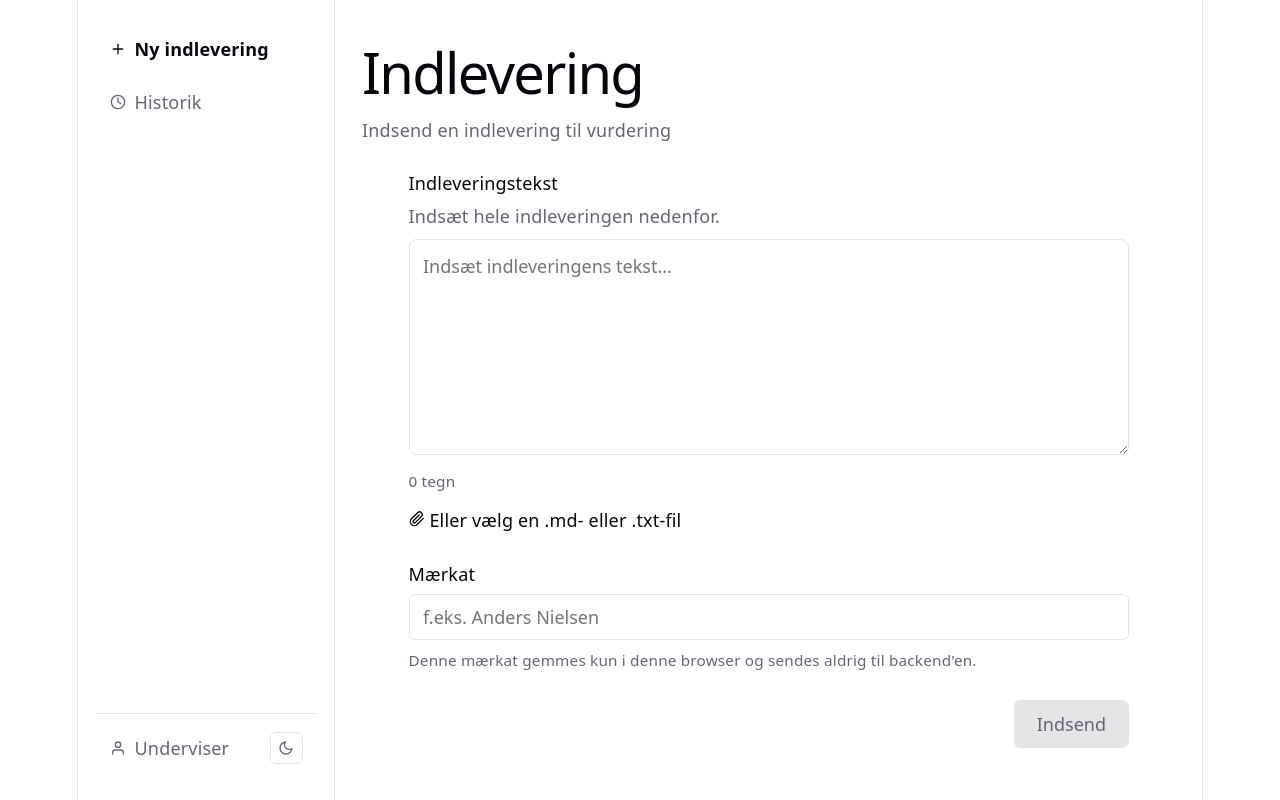
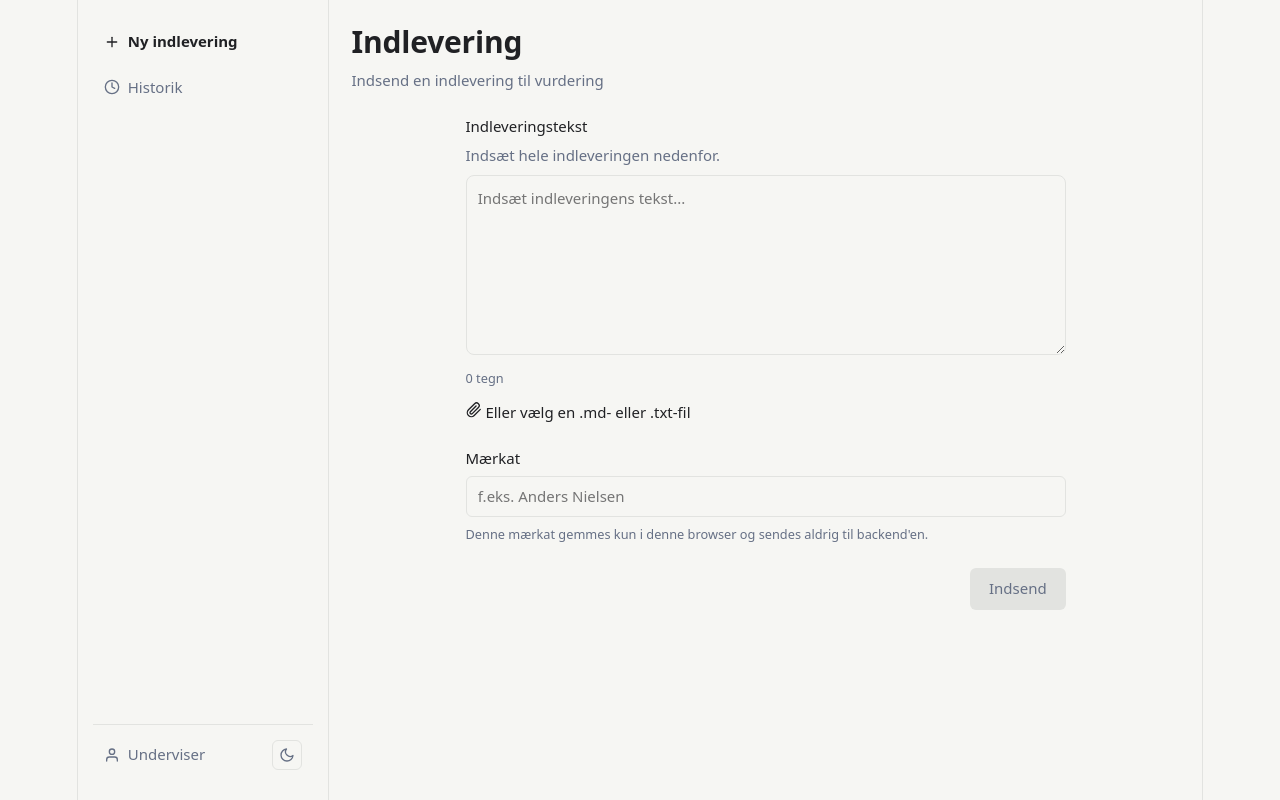
Before and after one commit to Mortenjenne/rubric-ai-ui, a React (Vite) app: page / in a window 1280 px wide. Built offline with nearby package versions, Linux system fonts and the light colour scheme; no server answers.

Commit message:
Introduce light-first Scandinavian palette and Deep Nordic Teal accent (ticket 12)

```diff
--- a/src/index.css
+++ b/src/index.css
@@ -1,26 +1,39 @@
 :root {
-  --text: #6b6375;
-  --text-h: #08060d;
-  --bg: #fff;
-  --border: #e5e4e7;
+  --bg: #f6f6f3;
+  --surface: #ffffff;
+  --text: #667085;
+  --text-h: #202124;
+  --text-muted: #98a2b3;
+  --border: #e2e3e0;
+  --border-subtle: #eef0ed;
   --code-bg: #f4f3ec;
-  --accent: #aa3bff;
-  --accent-bg: rgba(170, 59, 255, 0.1);
-  --accent-border: rgba(170, 59, 255, 0.5);
+  --accent: #285c5b;
+  --accent-hover: #214b4a;
+  --accent-bg: #eef5f3;
+  --accent-border: rgba(40, 92, 91, 0.4);
   --social-bg: rgba(244, 243, 236, 0.5);
   --danger: #c0152f;
   --danger-bg: rgba(192, 21, 47, 0.08);
   --danger-border: rgba(192, 21, 47, 0.4);
   --shadow:
-    rgba(0, 0, 0, 0.1) 0 10px 15px -3px, rgba(0, 0, 0, 0.05) 0 4px 6px -2px;
+    rgba(0, 0, 0, 0.06) 0 10px 15px -3px, rgba(0, 0, 0, 0.03) 0 4px 6px -2px;
+
+  --space-1: 4px;
+  --space-2: 8px;
+  --space-3: 12px;
+  --space-4: 16px;
+  --space-5: 24px;
+  --space-6: 32px;
+  --space-7: 48px;
+  --space-8: 64px;
 
   --sans: system-ui, 'Segoe UI', Roboto, sans-serif;
   --heading: system-ui, 'Segoe UI', Roboto, sans-serif;
   --mono: ui-monospace, Consolas, monospace;
 
-  font: 18px/145% var(--sans);
-  letter-spacing: 0.18px;
-  color-scheme: light dark;
+  font: 15px/155% var(--sans);
+  letter-spacing: normal;
+  color-scheme: light;
   color: var(--text);
   background: var(--bg);
   font-synthesis: none;
@@ -29,64 +42,27 @@
   -moz-osx-font-smoothing: grayscale;
 
   @media (max-width: 1024px) {
-    font-size: 16px;
+    font-size: 14px;
   }
 }
 
-@media (prefers-color-scheme: dark) {
-  :root {
-    --text: #9ca3af;
-    --text-h: #f3f4f6;
-    --bg: #16171d;
-    --border: #2e303a;
-    --code-bg: #1f2028;
-    --accent: #c084fc;
-    --accent-bg: rgba(192, 132, 252, 0.15);
-    --accent-border: rgba(192, 132, 252, 0.5);
-    --social-bg: rgba(47, 48, 58, 0.5);
-    --danger: #f87171;
-    --danger-bg: rgba(248, 113, 113, 0.12);
-    --danger-border: rgba(248, 113, 113, 0.4);
-    --shadow:
-      rgba(0, 0, 0, 0.4) 0 10px 15px -3px, rgba(0, 0, 0, 0.25) 0 4px 6px -2px;
-  }
-
-  #social .button-icon {
-    filter: invert(1) brightness(2);
-  }
-}
-
-/* Manual theme override (src/shared/theme/theme.js) — an attribute selector's specificity beats
-   a bare `:root`, so these win over the prefers-color-scheme block above regardless of source
-   order, letting an explicit choice override whatever the OS reports. */
-:root[data-theme='light'] {
-  color-scheme: light;
-  --text: #6b6375;
-  --text-h: #08060d;
-  --bg: #fff;
-  --border: #e5e4e7;
-  --code-bg: #f4f3ec;
-  --accent: #aa3bff;
-  --accent-bg: rgba(170, 59, 255, 0.1);
-  --accent-border: rgba(170, 59, 255, 0.5);
-  --social-bg: rgba(244, 243, 236, 0.5);
-  --danger: #c0152f;
-  --danger-bg: rgba(192, 21, 47, 0.08);
-  --danger-border: rgba(192, 21, 47, 0.4);
-  --shadow:
-    rgba(0, 0, 0, 0.1) 0 10px 15px -3px, rgba(0, 0, 0, 0.05) 0 4px 6px -2px;
-}
-
+/* Manual theme override (src/shared/theme/theme.js) — the app always sets data-theme explicitly
+   on load (light is the default; dark is opt-in only via the toggle), so OS/browser
+   prefers-color-scheme is intentionally not consulted here. */
 :root[data-theme='dark'] {
   color-scheme: dark;
+  --bg: #16171d;
+  --surface: #1d1f27;
   --text: #9ca3af;
   --text-h: #f3f4f6;
-  --bg: #16171d;
+  --text-muted: #6b7280;
   --border: #2e303a;
+  --border-subtle: #262832;
   --code-bg: #1f2028;
-  --accent: #c084fc;
-  --accent-bg: rgba(192, 132, 252, 0.15);
-  --accent-border: rgba(192, 132, 252, 0.5);
+  --accent: #5ea39f;
+  --accent-hover: #4c8d89;
+  --accent-bg: rgba(94, 163, 159, 0.15);
+  --accent-border: rgba(94, 163, 159, 0.5);
   --social-bg: rgba(47, 48, 58, 0.5);
   --danger: #f87171;
   --danger-bg: rgba(248, 113, 113, 0.12);
@@ -118,26 +94,26 @@ body {
 h1,
 h2 {
   font-family: var(--heading);
-  font-weight: 500;
+  font-weight: 600;
   color: var(--text-h);
 }
 
 h1 {
-  font-size: 56px;
-  letter-spacing: -1.68px;
-  margin: 32px 0;
+  font-size: 30px;
+  line-height: 128%;
+  letter-spacing: -0.2px;
+  margin: 0 0 8px;
   @media (max-width: 1024px) {
-    font-size: 36px;
-    margin: 20px 0;
+    font-size: 26px;
   }
 }
 h2 {
-  font-size: 24px;
-  line-height: 118%;
-  letter-spacing: -0.24px;
+  font-size: 19px;
+  line-height: 130%;
+  letter-spacing: -0.1px;
   margin: 0 0 8px;
   @media (max-width: 1024px) {
-    font-size: 20px;
+    font-size: 17px;
   }
 }
 p {
--- a/src/shared/theme/theme.js
+++ b/src/shared/theme/theme.js
@@ -9,14 +9,11 @@ function readStoredTheme() {
   }
 }
 
-function systemPrefersDark() {
-  if (typeof window.matchMedia !== 'function') return false
-  return window.matchMedia('(prefers-color-scheme: dark)').matches
-}
-
-/** @returns {'light' | 'dark'} the explicitly chosen theme, or the OS preference if none was chosen */
+/** @returns {'light' | 'dark'} the explicitly chosen theme, or 'light' if none was chosen.
+ * Light is always the default presentation — the OS/browser color-scheme preference is
+ * intentionally not consulted; dark is opt-in only via the manual toggle. */
 export function getEffectiveTheme() {
-  return readStoredTheme() ?? (systemPrefersDark() ? 'dark' : 'light')
+  return readStoredTheme() ?? 'light'
 }
 
 /** @param {'light' | 'dark'} theme */
@@ -29,9 +26,8 @@ export function setTheme(theme) {
   }
 }
 
-/** Applies a previously chosen theme, if any. Otherwise leaves prefers-color-scheme in control,
- * so the page keeps following a live OS theme change until the Educator picks one explicitly. */
+/** Applies the effective theme (the stored choice, or 'light' by default) so the page never
+ * falls back to following the OS preference. */
 export function applyStoredTheme() {
-  const stored = readStoredTheme()
-  if (stored) document.documentElement.setAttribute('data-theme', stored)
+  document.documentElement.setAttribute('data-theme', getEffectiveTheme())
 }
```
Also changed, not shown: .scratch/rubric-ai-mvp/issues/12-design-tokens-light-scandinavian-palette.md (added), 1 other file (tests, documents, lock files or other folders).
